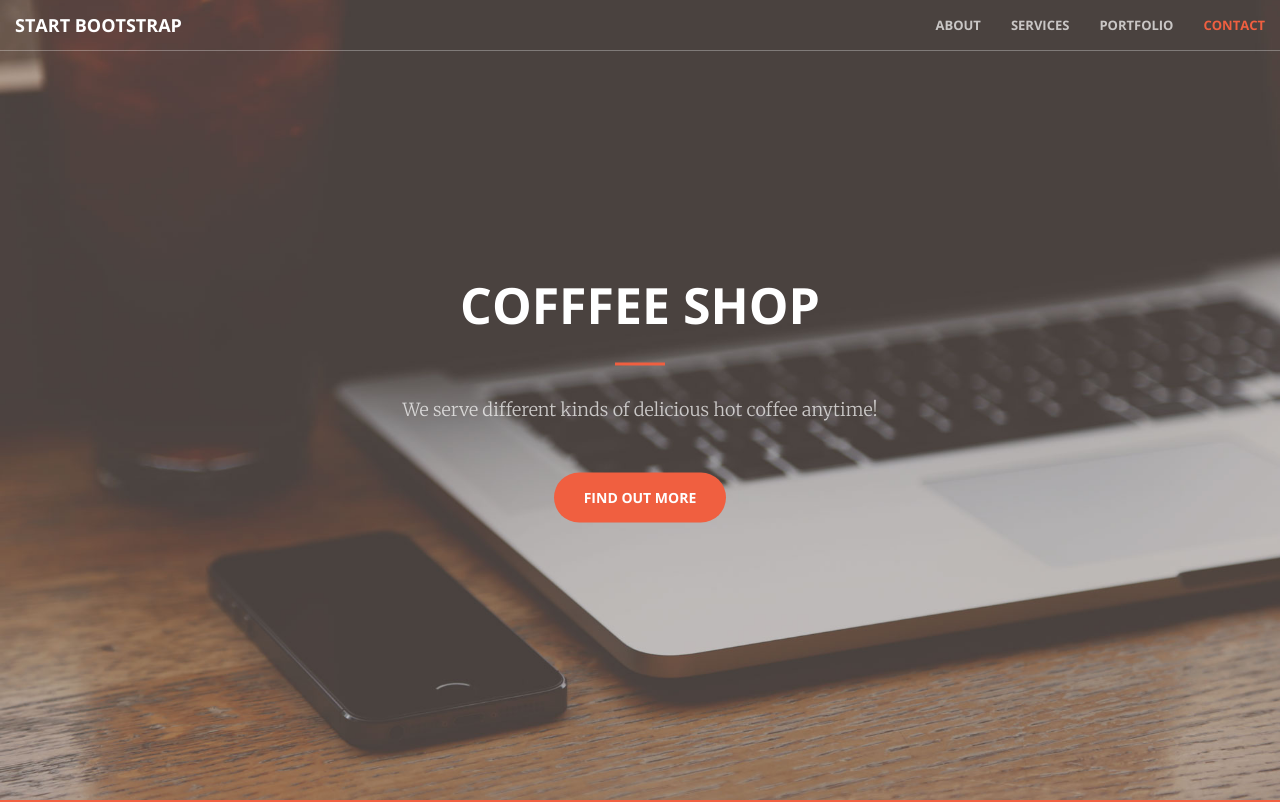
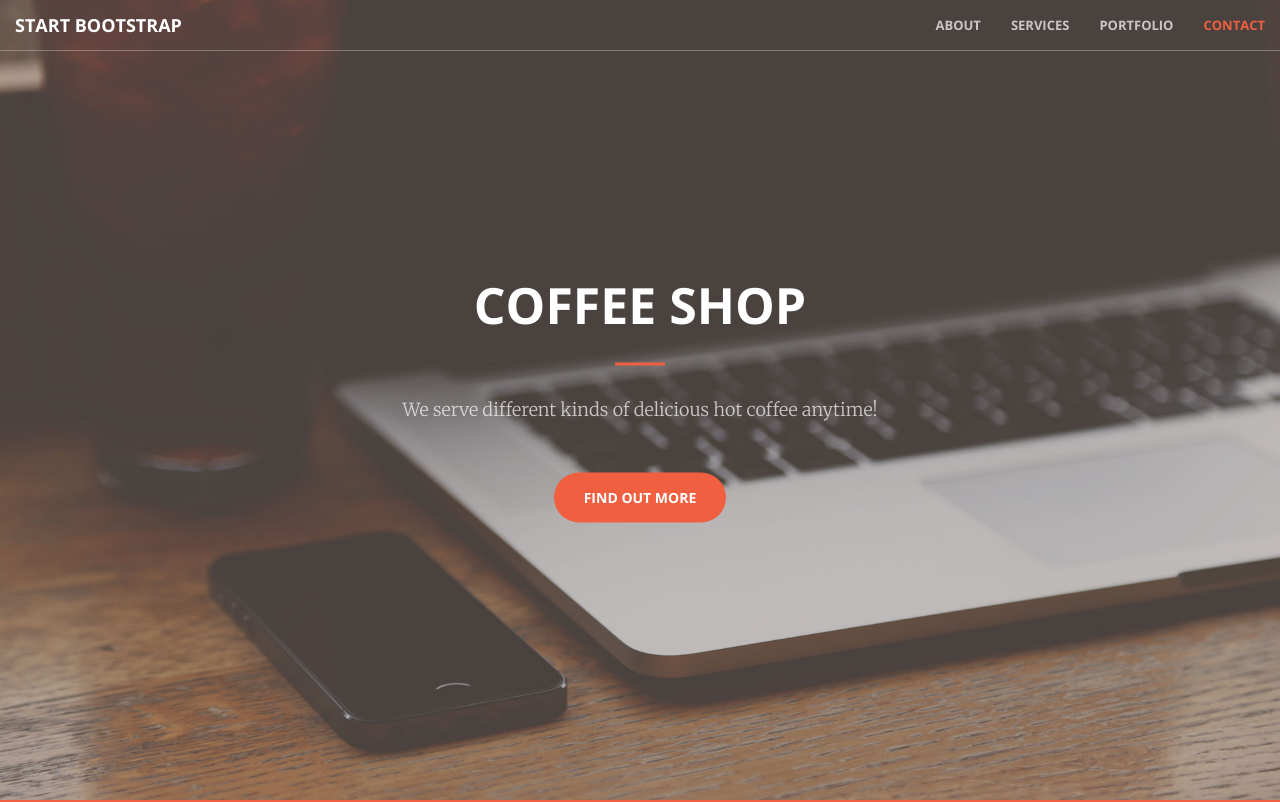
Before and after one commit to rejesusjohnroy/coffeeshop.github.io, a website: page index.html in a window 1280 px wide. Shown: the top 802 px of the page. Drawn offline with nearby package versions, Linux system fonts and the light colour scheme.

Commit message:
Update index.html

```diff
--- a/index.html
+++ b/index.html
@@ -71,7 +71,7 @@
     <header>
         <div class="header-content">
             <div class="header-content-inner">
-                <h1 id="homeHeading">Cofffee Shop</h1>
+                <h1 id="homeHeading">Coffee Shop</h1>
                 <hr>
                 <p>We serve different kinds of delicious hot coffee anytime!</p>
                 <a href="#about" class="btn btn-primary btn-xl page-scroll">Find Out More</a>
```
